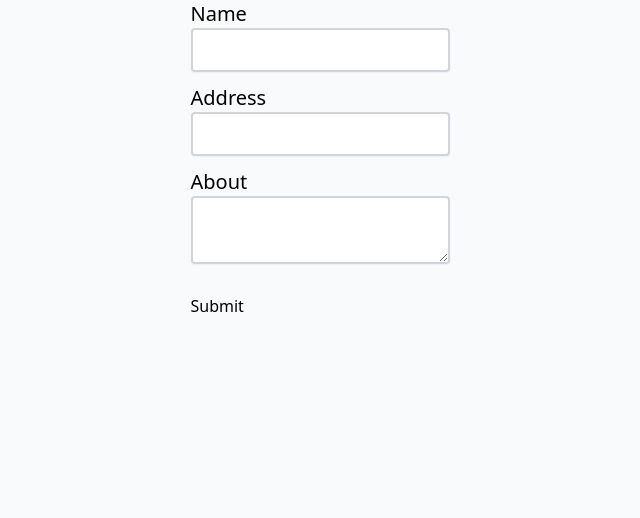
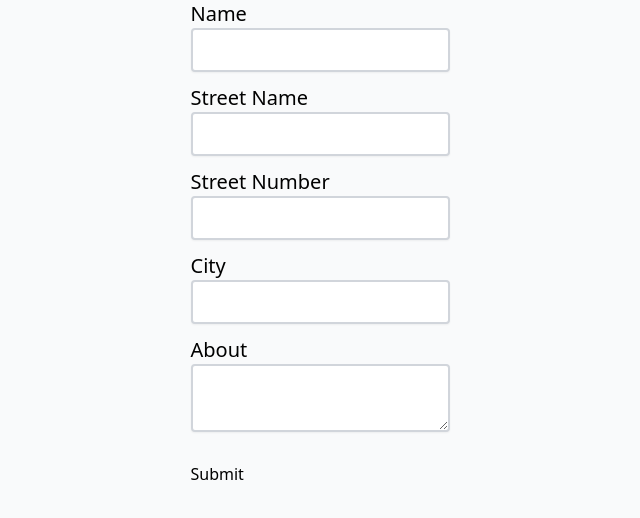
Before and after one commit to Valisaurus/Art-Map, a Next.js app: page /form-test in a window 1280 px wide. Shown: the top 518 px of the page, without its empty margins (320-960 px from the left). Built offline with nearby package versions, Linux system fonts and the light colour scheme.

Commit message:
Changed some parameters in form route and form-test

```diff
--- a/app/api/form/route.ts
+++ b/app/api/form/route.ts
@@ -12,21 +12,28 @@ const client = createClient({
 });
 
 export async function POST(req: NextApiRequest) {
-  console.log("this is req body", req.body);
-  // Parse form data from the request body
-  const { name, address, about } = req.body;
+  const { name, streetName, streetNo, city, about } = req.body;
+  console.log("req", req.body);
   try {
     // Create a new document in Sanity
-    await client.create({
+ const response =  await client.create({
       _type: "form", // Use the document type you defined
       name,
-      address,
+      address: {
+        street: streetName,
+        streetNo,
+        city,
+      },
       about,
     });
+    console.log("res", response);
   } catch (err) {
-    return NextResponse.json({ message: "hej" }, { status: 500 });
+    return NextResponse.json(
+      { message: "Form could not be submitted" },
+      { status: 500 }
+    );
   }
-  return NextResponse.json({ message: "JA" }, { status: 200 });
+  return NextResponse.json({ message: "Form was submitted" }, { status: 200 });
 }
 
 //   switch (req.method) {
--- a/app/form-test/page.jsx
+++ b/app/form-test/page.jsx
@@ -2,7 +2,7 @@
 import { useState } from "react";
 import { useForm } from "react-hook-form";
 
-export default function DebtAddForm() {
+export default function Form({ _id }) {
   const [formData, setFormData] = useState();
   const [isSubmitting, setIsSubmitting] = useState(false);
   const [hasSubmitted, setHasSubmitted] = useState(false);
@@ -13,14 +13,14 @@ export default function DebtAddForm() {
     formState: { errors },
   } = useForm();
 
-  const onSubmit = async (_data_) => {
+  const onSubmit = async data => {
     setIsSubmitting(true);
-    let response;
-    setFormData(_data_);
+    setFormData(data);
+
     try {
-      response = await fetch("/api/form", {
+      await fetch("/api/form", {
         method: "POST",
-        body: JSON.stringify(_data_),
+        body: JSON.stringify(data),
         headers: {
           "Content-Type": "application/json",
         },
@@ -52,6 +52,7 @@ export default function DebtAddForm() {
 
   return (
     <form onSubmit={handleSubmit(onSubmit)}>
+      <input {...register("_id")} type="hidden" name="_id" value={_id} />
       <div>
         <label className="text-xl block">Name</label>
         <input
@@ -67,19 +68,48 @@ export default function DebtAddForm() {
         </span>
       </div>
       <div>
-        <label className="text-xl block">Address</label>
+        <label className="text-xl block">Street Name</label>
         <input
           className={`mb-3 px-3 py-2 w-full border-2 border-gray-300 rounded shadow-sm ${
-            errors.address ? "ring-2 ring-red-500" : ""
+            errors.street ? "ring-2 ring-red-500" : ""
           }`}
           type="text"
-          name="about"
-          {...register("address", { required: true })}
+          name="StreetName"
+          {...register("streetName", { required: true })}
         />
         <span className="text-red-400 text-sm py-2">
-          {errors?.address?.message}
+          {errors?.street?.message}
         </span>
       </div>
+      <div>
+        <label className="text-xl block">Street Number</label>
+        <input
+          className={`mb-3 px-3 py-2 w-full border-2 border-gray-300 rounded shadow-sm ${
+            errors.streetNo ? "ring-2 ring-red-500" : ""
+          }`}
+          type="text"
+          name="StreetNo"
+          {...register("streetNo", { required: true })}
+        />
+        <span className="text-red-400 text-sm py-2">
+          {errors?.streetNo?.message}
+        </span>
+      </div>
+      <div>
+        <label className="text-xl block">City</label>
+        <input
+          className={`mb-3 px-3 py-2 w-full border-2 border-gray-300 rounded shadow-sm ${
+            errors.city ? "ring-2 ring-red-500" : ""
+          }`}
+          type="text"
+          name="city"
+          {...register("city", { required: true })}
+        />
+        <span className="text-red-400 text-sm py-2">
+          {errors?.city?.message}
+        </span>
+      </div>
+
       <div>
         <label className="text-xl block">About</label>
         <textarea
--- a/app/form/page.tsx
+++ b/app/form/page.tsx
@@ -1,7 +1,7 @@
 "use client";
 import { useState } from "react";
 
-export default function Form({ _id }) {
+export default function Form() {
   const [name, setName] = useState("");
   const [streetName, setStreetName] = useState("");
   const [streetNumber, setStreetNumber] = useState("");
```
